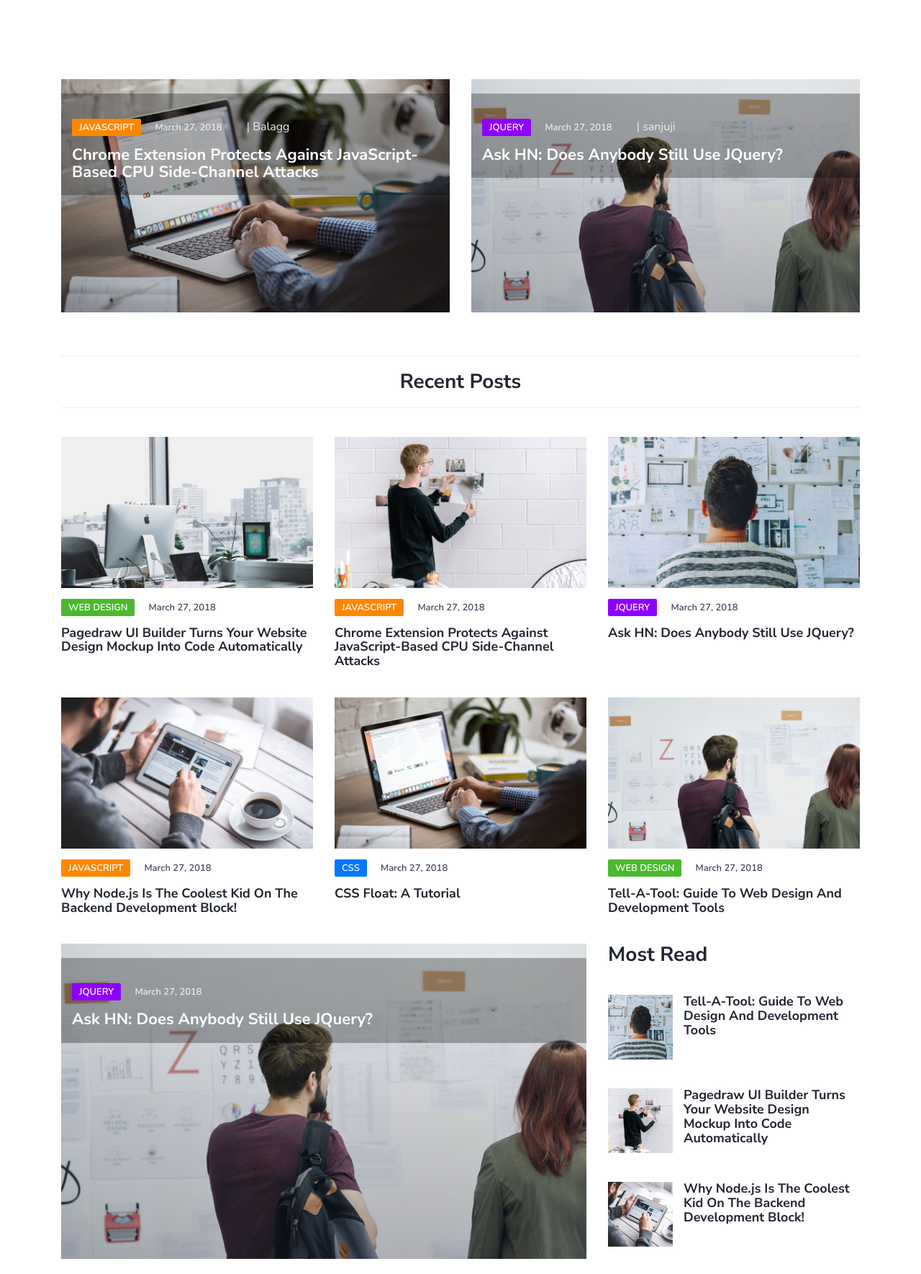
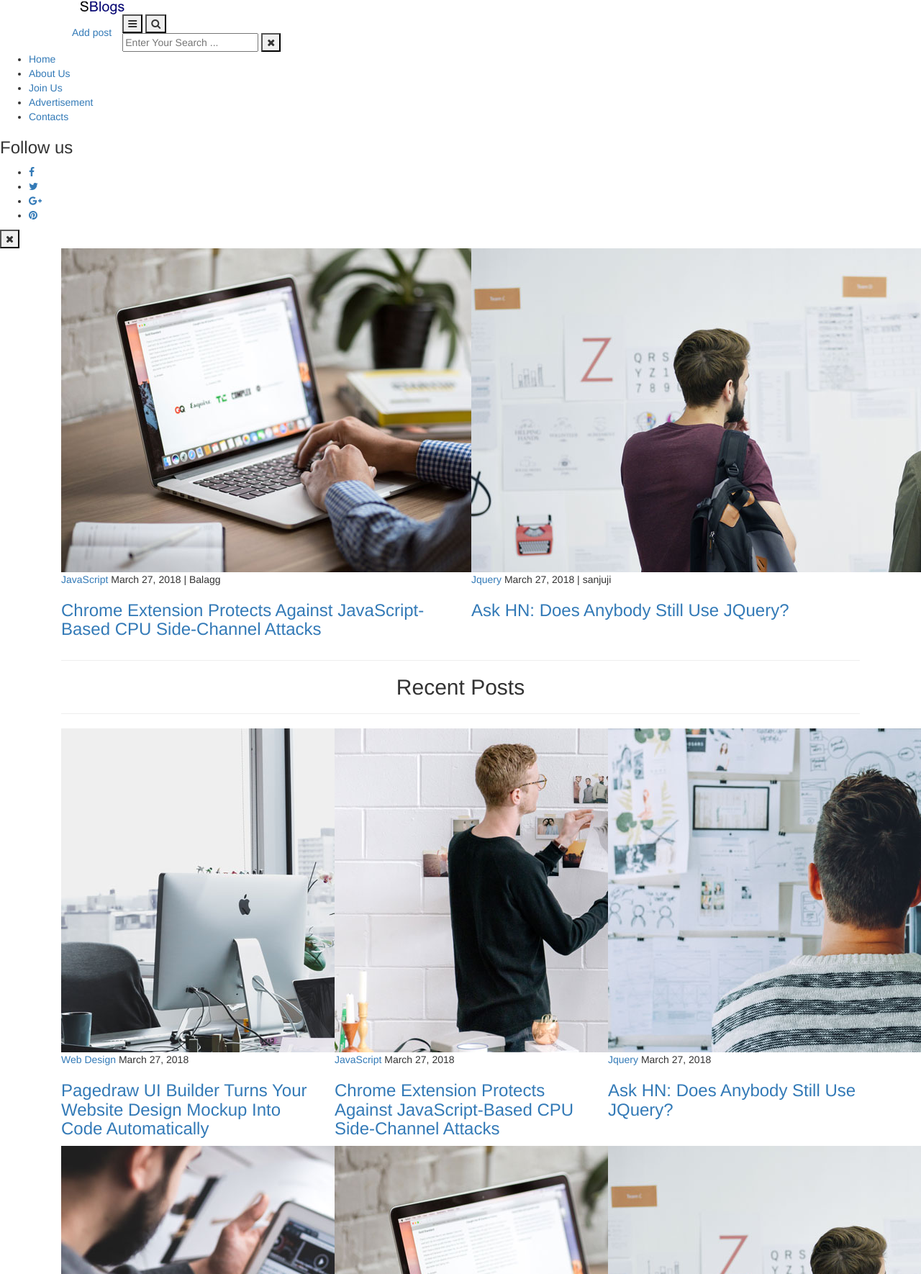
Before and after one commit to sanjumsanthosh/my-first-blog, a Django app: page / in a window 1280 px wide; the page is wider, and only the part inside the window is pictured. Shown: the top 1770 px of that part at 72% size. Run offline with Django 3.2, Linux system fonts and the light colour scheme; some libraries are stand-ins or nearby versions; some web fonts are replaced.

Commit message:
sblogs v0.2

```diff
--- a/homepage/templates/homepage/temp_late.html
+++ b/homepage/templates/homepage/temp_late.html
@@ -26,7 +26,7 @@
 		<link rel="stylesheet" href="{%static 'css/font-awesome.min.css'%}">
 
 		<!-- Custom stlylesheet -->
-		<link type="text/css" rel="stylesheet" href="{%static 'css/style.css'%}"/>
+		<!--<link type="text/css" rel="stylesheet" href="{%static 'css/style.css'%}"/>-->
 
 		<!-- HTML5 shim and Respond.js for IE8 support of HTML5 elements and media queries -->
 		<!-- WARNING: Respond.js doesn't work if you view the page via file:// -->
```
